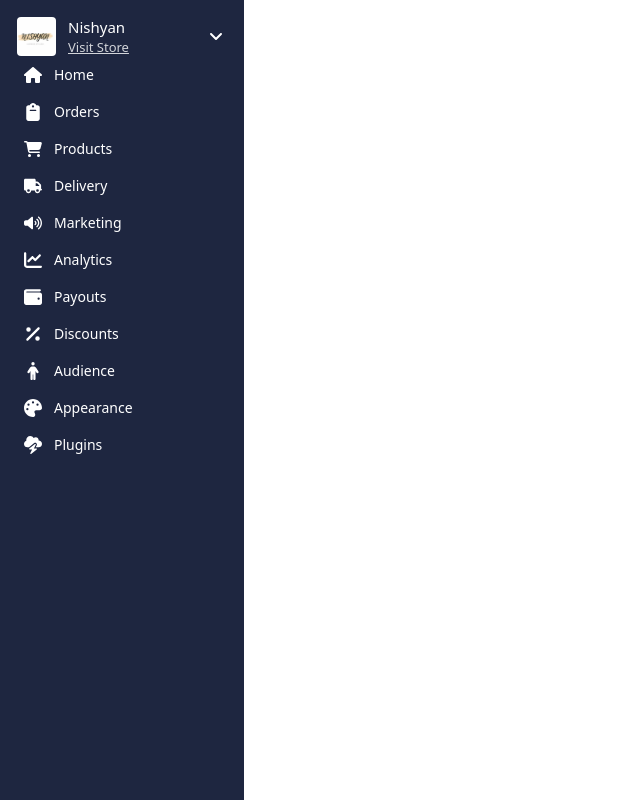
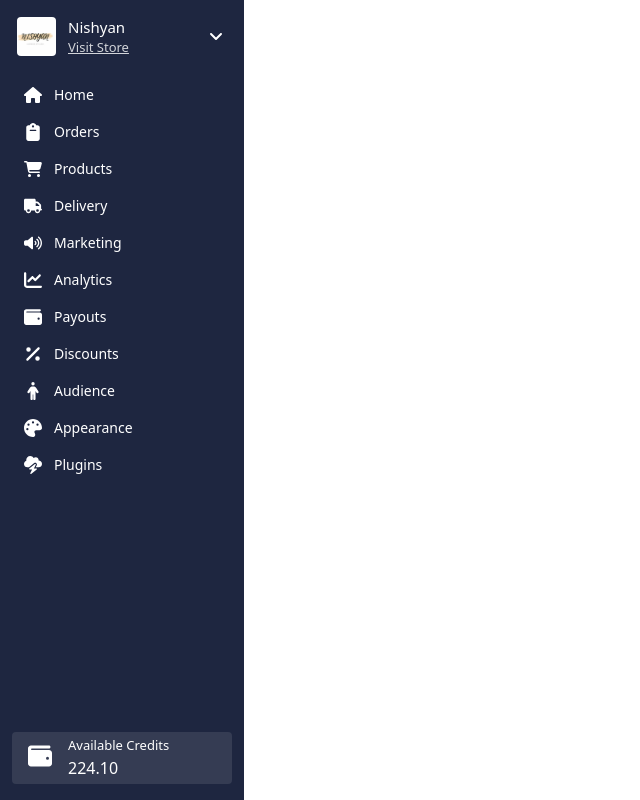
Before and after one commit to Aswin246/frontend-practice, a React (Vite) app: page / in a window 1280 px wide. Shown: the whole page, without its empty margins (0-640 px from the left). Built offline with nearby package versions, Linux system fonts and the light colour scheme.

Commit message:
Side element completed

```diff
--- a/src/Sidebar.tsx
+++ b/src/Sidebar.tsx
@@ -13,12 +13,14 @@ import {
   faCloudBolt,
 } from "@fortawesome/free-solid-svg-icons";
 import { TopElement } from "./components/TopElement";
-
+import { BottomElement } from "./components/BottomElement";
 export function Sidebar() {
   return (
     <>
-      <div className="flex flex-col h-screen  bg-[#1E2640] max-w-[244px]">
+      <div className="flex flex-col h-screen  bg-[#1E2640] max-w-[244px] gap-6  justify-between">
+        <div className="flex flex-col gap-5">
           <TopElement />
+          <div>
             <SideElements text={"Home"} icon={faHouse} />
             <SideElements text={"Orders"} icon={faClipboard} />
             <SideElements text={"Products"} icon={faCartShopping} />
@@ -31,6 +33,9 @@ export function Sidebar() {
             <SideElements text={"Appearance"} icon={faPalette} />
             <SideElements text={"Plugins"} icon={faCloudBolt} />
           </div>
+        </div>
+        <BottomElement />
+      </div>
     </>
   );
 }
--- /dev/null
+++ b/src/components/BottomElement.tsx
@@ -0,0 +1,23 @@
+import { FontAwesomeIcon } from "@fortawesome/react-fontawesome";
+import { faWallet } from "@fortawesome/free-solid-svg-icons";
+
+export function BottomElement() {
+  return (
+    <>
+      <div className="flex flex-row items-center bg-[#353C53] rounded mx-3 my-4 gap-4 mb-4 px-1">
+        <div>
+          <FontAwesomeIcon
+            className="text-white w-6 h-6 py-3 pl-3"
+            icon={faWallet}
+          />
+        </div>
+        <div className="flex flex-col ">
+          <h3 className="text-[13px] text-[#FFFFFF] font-light">
+            Available Credits
+          </h3>
+          <h6 className="text-base text-[#FFFFFF] font-medium">224.10</h6>
+        </div>
+      </div>
+    </>
+  );
+}
```
Lines whose indentation alone changed are shown as unchanged.
